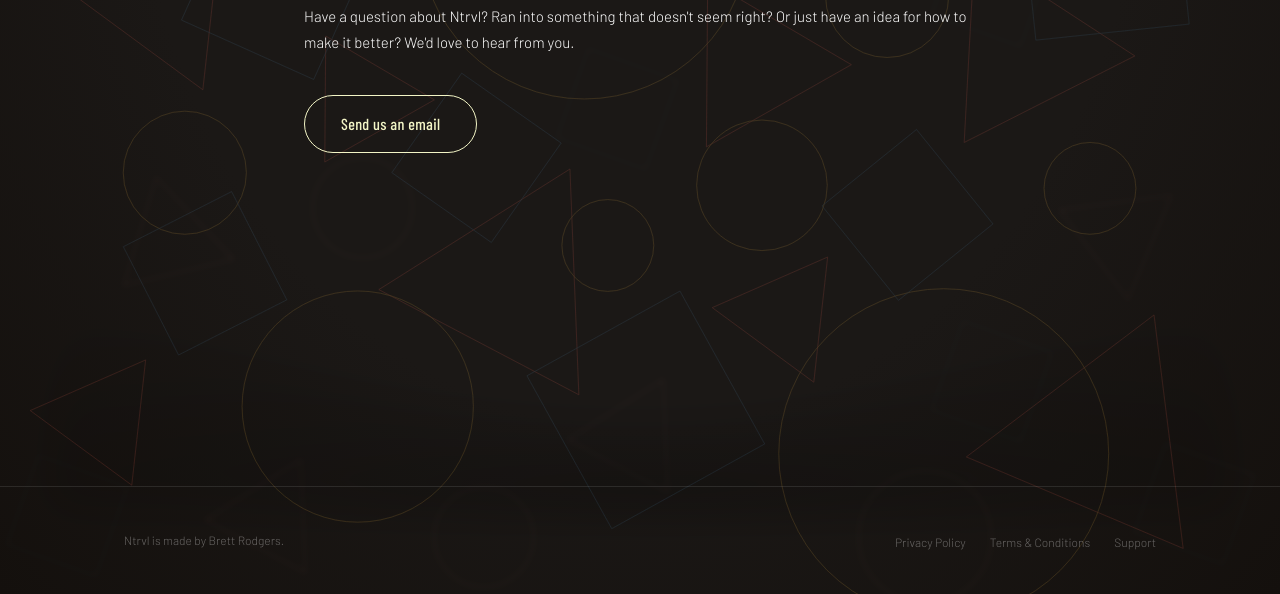
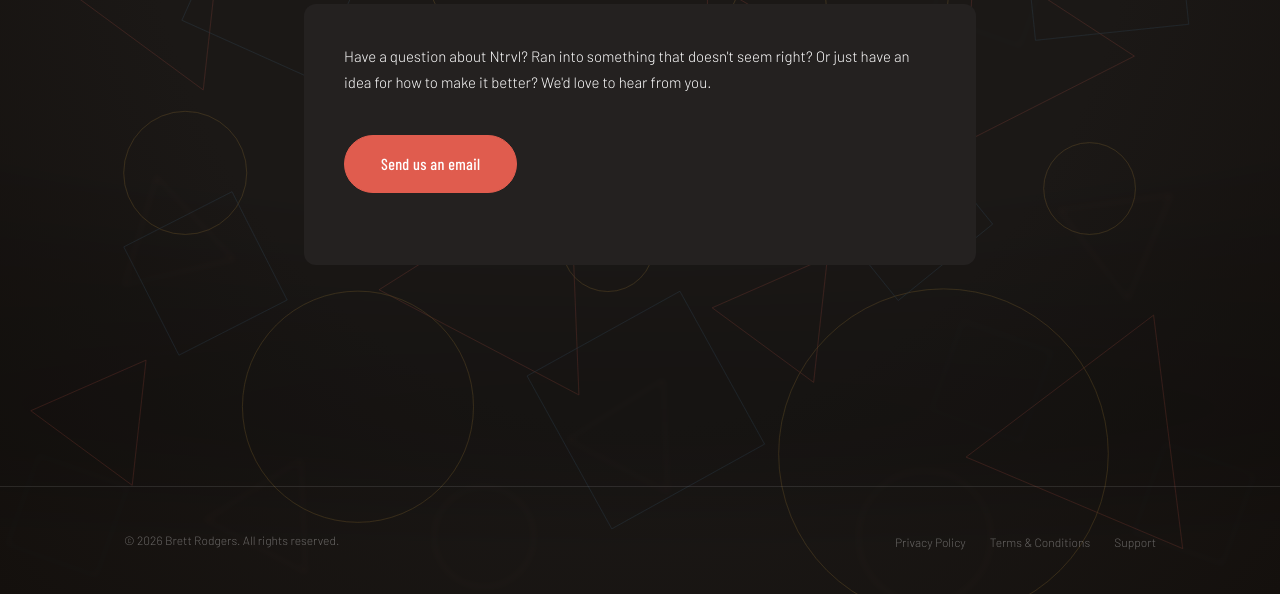
Before and after one commit to ntrvlapp/ntrvlapp.com, a plain HTML site: page contact.html in a window 1280 px wide. Shown: the part 206-800 px from the top of the page. Drawn offline with nearby package versions, Linux system fonts and the light colour scheme; a web font is replaced by a local one.

Commit message:
Style contact page with elevated surface, dynamic copyright year, fix background scaling
- Contact page content wrapped in raised surface container with coral CTA button
- Footer copyright updated to auto-generate year via JS on all pages
- Background SVG layers use object-fit: cover to fill viewport on narrow screens

Co-Authored-By: Claude Opus 4.6 (1M context) <noreply@anthropic.com>

```diff
--- a/assets/css/style.css
+++ b/assets/css/style.css
@@ -85,11 +85,11 @@ a:hover { text-decoration: underline; }
 
 .bg-scene__layer {
   position: absolute;
-  min-width: 100%;
-  min-height: 100%;
-  top: 50%;
-  left: 50%;
-  transform: translate(-50%, -50%);
+  width: 100%;
+  height: 100%;
+  top: 0;
+  left: 0;
+  object-fit: cover;
 }
 
 .bg-scene__layer--lower { opacity: 0.3; }
@@ -98,9 +98,7 @@ a:hover { text-decoration: underline; }
   opacity: 0.6;
   top: auto;
   bottom: 0;
-  left: 50%;
-  transform: translateX(-50%);
-  min-height: 50%;
+  object-position: center bottom;
 }
 .bg-scene__layer--top {
   mix-blend-mode: hard-light;
@@ -567,6 +565,12 @@ a:hover { text-decoration: underline; }
   margin-bottom: 32px;
 }
 
+.support-content__body {
+  background: var(--surface-raised);
+  padding: var(--space-lg) var(--space-lg);
+  border-radius: 12px;
+}
+
 /* --------------------------------------------------------
    Site Footer
    -------------------------------------------------------- */
@@ -632,7 +636,8 @@ a:hover { text-decoration: underline; }
 }
 
 @media (max-width: 600px) {
-  .blog-post__content {
+  .blog-post__content,
+  .support-content__body {
     padding: var(--space-md) var(--space-md);
   }
 }
--- a/contact.html
+++ b/contact.html
@@ -58,19 +58,21 @@
           <h1 class="page-title" style="margin-bottom: var(--space-md);">Get in touch.</h1>
         </header>
 
-        <section>
-          <p>Have a question about Ntrvl? Ran into something that doesn't seem right? Or just have an idea for how to make it better? We'd love to hear from you.</p>
-        </section>
+        <div class="support-content__body">
+          <section>
+            <p>Have a question about Ntrvl? Ran into something that doesn't seem right? Or just have an idea for how to make it better? We'd love to hear from you.</p>
+          </section>
 
-        <section style="margin-top: var(--space-lg);">
-          <a href="mailto:ntrvlapp@gmail.com" class="btn btn--secondary-cream">Send us an email</a>
-        </section>
+          <section style="margin-top: var(--space-lg);">
+            <a href="mailto:ntrvlapp@gmail.com" class="btn btn--primary">Send us an email</a>
+          </section>
+        </div>
       </div>
     </main>
 
     <footer class="site-footer">
       <div class="wrap wrap--wide">
-        <p class="site-footer__copy">Ntrvl is made by Brett Rodgers.</p>
+        <p class="site-footer__copy">&copy; <script>document.write(new Date().getFullYear())</script> Brett Rodgers. All rights reserved.</p>
         <nav aria-label="Footer navigation">
           <ul class="site-footer__links">
             <li><a href="/privacy-policy">Privacy Policy</a></li>
```
Also changed, not shown: blog/index.html (+1 -1 lines), blog/post.html (+1 -1 lines), index.html (+1 -1 lines), privacy-policy.html (+1 -1 lines), terms-and-conditions.html (+1 -1 lines).
